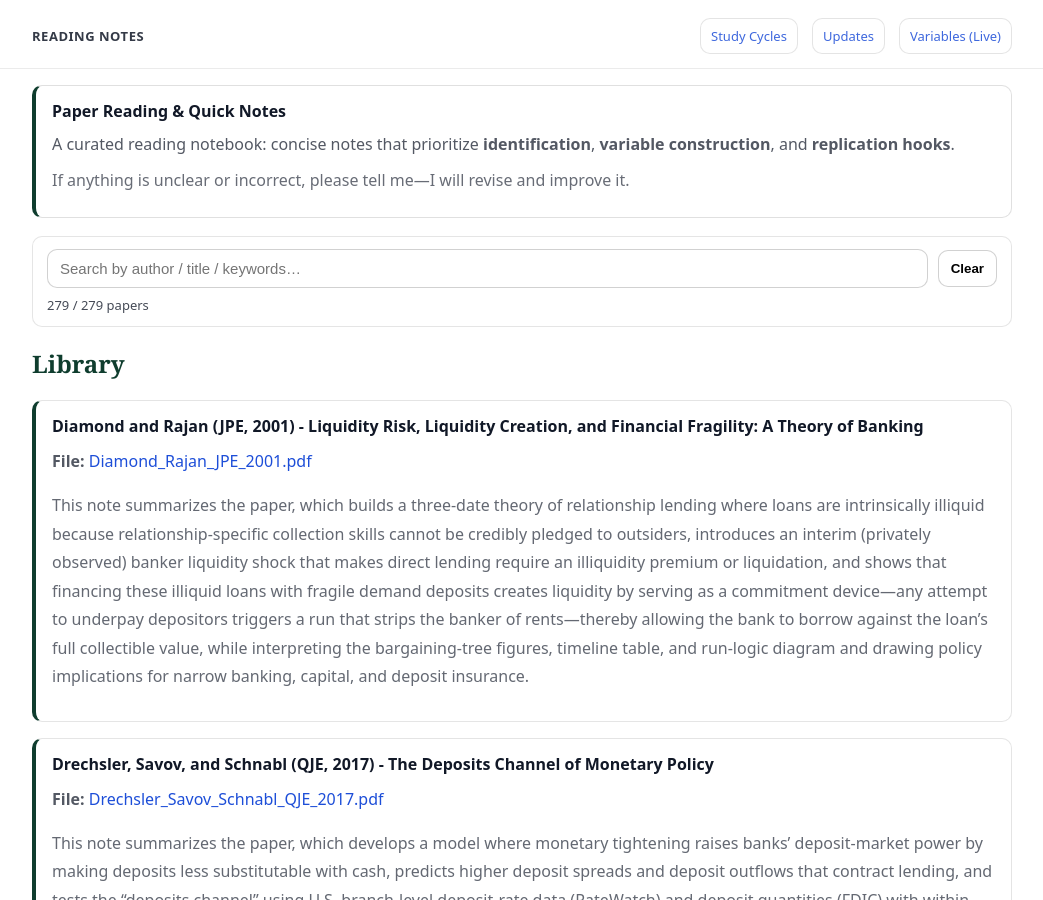
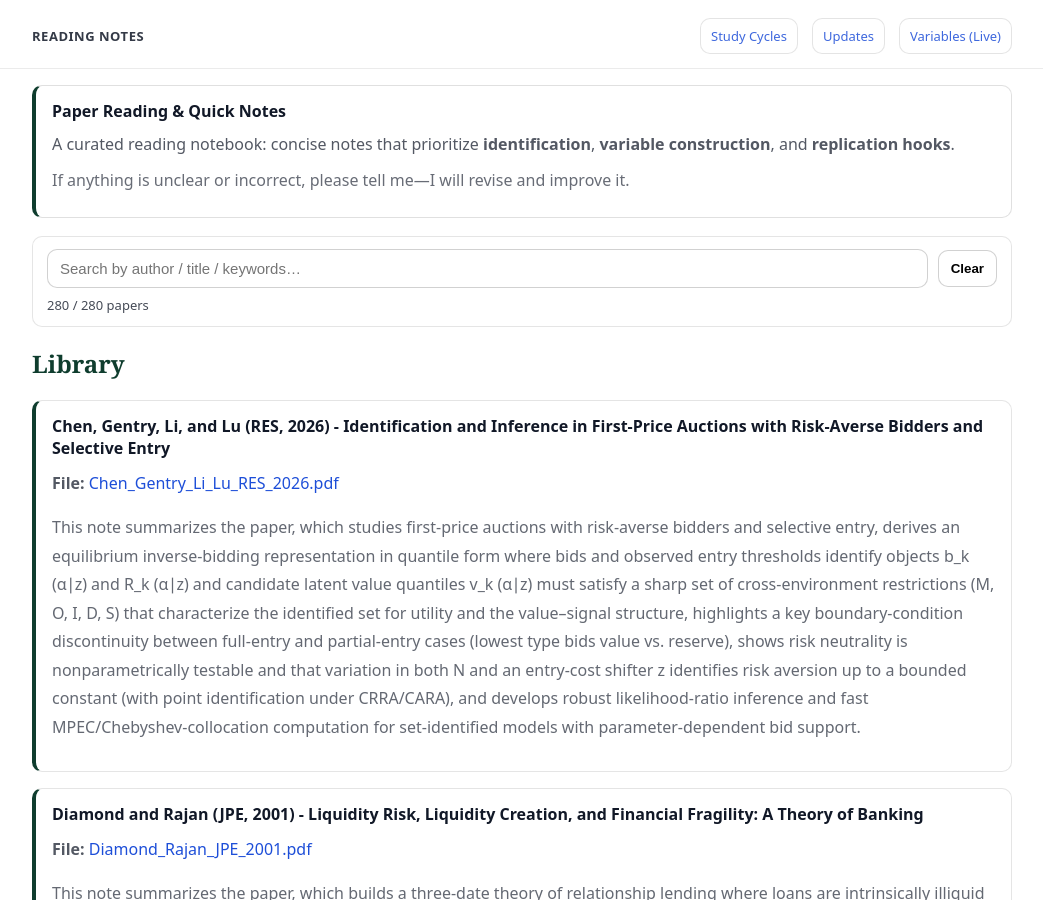
Before and after one commit to yaxinzn/study-archive, a Jekyll site: the page built from reading/index.md, in a window 1280 px wide and 900 px high. Shown: the whole window, without its empty margins (118-1161 px from the left). Built offline with Jekyll 4.4.1, drawn with Linux system fonts in a browser that asks for light colours.

Commit message:
Reading: add/update Chen_Gentry_Li_Lu_RES_2026.pdf

```diff
--- a/_data/reading.yml
+++ b/_data/reading.yml
@@ -1,3 +1,7 @@
+- title: "Chen, Gentry, Li, and Lu (RES, 2026) - Identification and Inference in First-Price Auctions with Risk-Averse Bidders and Selective Entry"
+  file: "Chen_Gentry_Li_Lu_RES_2026.pdf"
+  desc: "This note summarizes the paper, which studies first-price auctions with risk-averse bidders and selective entry, derives an equilibrium inverse-bidding representation in quantile form where bids and observed entry thresholds identify objects b_k (α∣z) and R_k (α∣z) and candidate latent value quantiles v_k (α∣z) must satisfy a sharp set of cross-environment restrictions (M, O, I, D, S) that characterize the identified set for utility and the value–signal structure, highlights a key boundary-condition discontinuity between full-entry and partial-entry cases (lowest type bids value vs. reserve), shows risk neutrality is nonparametrically testable and that variation in both N and an entry-cost shifter z identifies risk aversion up to a bounded constant (with point identification under CRRA/CARA), and develops robust likelihood-ratio inference and fast MPEC/Chebyshev-collocation computation for set-identified models with parameter-dependent bid support."
+
 - title: "Diamond and Rajan (JPE, 2001) - Liquidity Risk, Liquidity Creation, and Financial Fragility: A Theory of Banking"
   file: "Diamond_Rajan_JPE_2001.pdf"
   desc: "This note summarizes the paper, which builds a three-date theory of relationship lending where loans are intrinsically illiquid because relationship-specific collection skills cannot be credibly pledged to outsiders, introduces an interim (privately observed) banker liquidity shock that makes direct lending require an illiquidity premium or liquidation, and shows that financing these illiquid loans with fragile demand deposits creates liquidity by serving as a commitment device—any attempt to underpay depositors triggers a run that strips the banker of rents—thereby allowing the bank to borrow against the loan’s full collectible value, while interpreting the bargaining-tree figures, timeline table, and run-logic diagram and drawing policy implications for narrow banking, capital, and deposit insurance."
```
Also changed, not shown: 1 other file.
